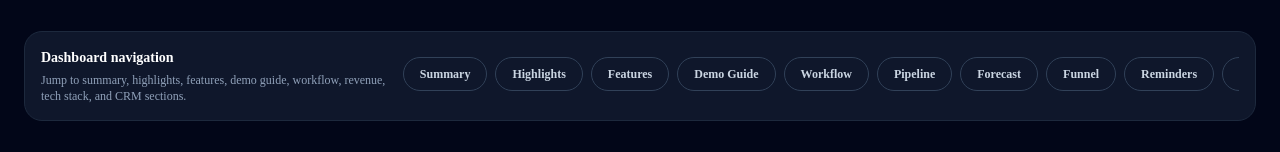
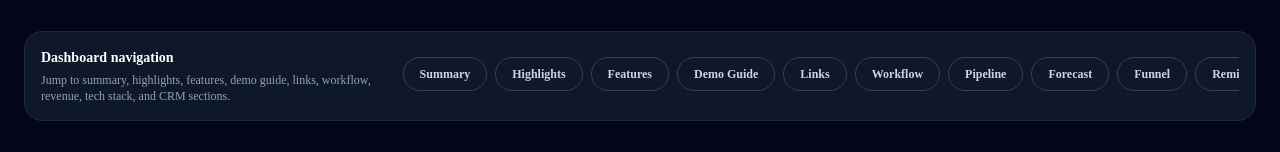
Before and after one commit to Asad97531/revenueos-ai, a Next.js app: page /dashboard in a window 1280 px wide. Shown: the part 327-479 px from the top of the page. Built offline with nearby package versions, Linux system fonts and the light colour scheme.

Commit message:
Add project links section

```diff
--- a/components/dashboard/DashboardNav.tsx
+++ b/components/dashboard/DashboardNav.tsx
@@ -14,6 +14,10 @@ const navItems = [
   {
     label: "Demo Guide",
     href: "#demo-guide",
+  },
+  {
+    label: "Links",
+    href: "#project-links",
   },
   {
     label: "Workflow",
@@ -63,7 +67,7 @@ export function DashboardNav() {
           </p>
 
           <p className="mt-1 text-xs text-slate-400">
-            Jump to summary, highlights, features, demo guide, workflow,
+            Jump to summary, highlights, features, demo guide, links, workflow,
             revenue, tech stack, and CRM sections.
           </p>
         </div>
--- a/components/dashboard/DashboardSections.tsx
+++ b/components/dashboard/DashboardSections.tsx
@@ -9,6 +9,7 @@ import { FollowUpReminders } from "@/components/dashboard/FollowUpReminders";
 import { ICPBreakdown } from "@/components/dashboard/ICPBreakdown";
 import { PipelineHealth } from "@/components/dashboard/PipelineHealth";
 import { ProjectHighlights } from "@/components/dashboard/ProjectHighlights";
+import { ProjectLinks } from "@/components/dashboard/ProjectLinks";
 import { QuickActions } from "@/components/dashboard/QuickActions";
 import { RevenueForecast } from "@/components/dashboard/RevenueForecast";
 import { SalesPerformance } from "@/components/dashboard/SalesPerformance";
@@ -40,6 +41,10 @@ export function DashboardSections() {
 
       <section id="demo-guide" className="scroll-mt-8">
         <DemoGuide />
+      </section>
+
+      <section id="project-links" className="scroll-mt-8">
+        <ProjectLinks />
       </section>
 
       <section id="sales-workflow" className="scroll-mt-8">
--- /dev/null
+++ b/components/dashboard/ProjectLinks.tsx
@@ -0,0 +1,92 @@
+const projectLinks = [
+  {
+    title: "Live App",
+    description: "Open the deployed RevenueOS AI app on Vercel.",
+    href: "https://revenueos-ai-seven.vercel.app/",
+    label: "Open Live App",
+    external: true,
+  },
+  {
+    title: "Dashboard",
+    description: "Jump directly to the full RevOps CRM dashboard.",
+    href: "/dashboard",
+    label: "Open Dashboard",
+    external: false,
+  },
+  {
+    title: "GitHub Repository",
+    description: "View the project source code, components, and README.",
+    href: "https://github.com/Asad97531/revenueos-ai",
+    label: "View GitHub",
+    external: true,
+  },
+  {
+    title: "Sample CSV",
+    description: "Download sample lead data to test the CRM import feature.",
+    href: "/sample-leads.csv",
+    label: "Download CSV",
+    external: false,
+  },
+];
+
+export function ProjectLinks() {
+  return (
+    <section className="rounded-2xl border border-slate-800 bg-slate-900 p-6">
+      <div className="flex flex-col gap-3 md:flex-row md:items-start md:justify-between">
+        <div>
+          <p className="text-sm font-semibold uppercase tracking-widest text-cyan-400">
+            Project Links
+          </p>
+
+          <h2 className="mt-2 text-2xl font-bold text-white">
+            Quick access for recruiters
+          </h2>
+
+          <p className="mt-2 max-w-2xl text-sm leading-6 text-slate-400">
+            Important links for reviewing the live product, dashboard, source
+            code, and sample CRM data.
+          </p>
+        </div>
+
+        <span className="w-fit rounded-full border border-cyan-400/30 bg-cyan-400/10 px-3 py-1 text-xs font-semibold text-cyan-300">
+          Portfolio links
+        </span>
+      </div>
+
+      <div className="mt-6 grid gap-4 md:grid-cols-2 lg:grid-cols-4">
+        {projectLinks.map((link) => (
+          <a
+            key={link.title}
+            href={link.href}
+            target={link.external ? "_blank" : undefined}
+            rel={link.external ? "noreferrer" : undefined}
+            download={link.title === "Sample CSV" ? true : undefined}
+            className="group rounded-xl border border-slate-800 bg-slate-950 p-5 transition hover:border-cyan-400/40 hover:bg-slate-900"
+          >
+            <h3 className="text-lg font-bold text-white">{link.title}</h3>
+
+            <p className="mt-3 text-sm leading-6 text-slate-400">
+              {link.description}
+            </p>
+
+            <div className="mt-5 inline-flex rounded-full bg-cyan-400 px-4 py-2 text-xs font-semibold text-slate-950 transition group-hover:bg-cyan-300">
+              {link.label}
+            </div>
+          </a>
+        ))}
+      </div>
+
+      <div className="mt-6 rounded-xl border border-slate-800 bg-slate-950 p-5">
+        <p className="text-sm font-semibold text-white">
+          Best way to review this project
+        </p>
+
+        <p className="mt-2 text-sm leading-6 text-slate-400">
+          Open the live dashboard, test the CRM workspace with the sample CSV,
+          then review the GitHub repository to see the component structure and
+          implementation.
+        </p>
+      </div>
+    </section>
+  );
+}
```
